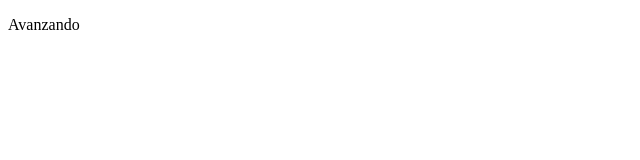
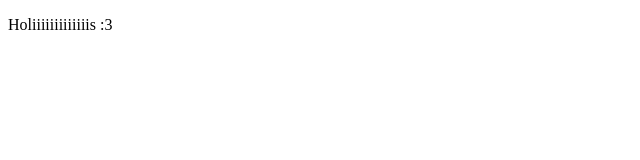
Before and after one commit to danielstudy2899/ProyectoDemoCursoPrework, a plain HTML site: page index.html in a window 1280 px wide. Shown: the full height of the page, 0-640 px from the left. Drawn offline with Linux system fonts and the light colour scheme.

Commit message:
Cambie el mensaje

```diff
--- a/index.html
+++ b/index.html
@@ -8,7 +8,7 @@
 </head>
 <body>
     <p>
-        Avanzando
+        Holiiiiiiiiiiiiis :3
     </p>
 </body>
 </html>
```
